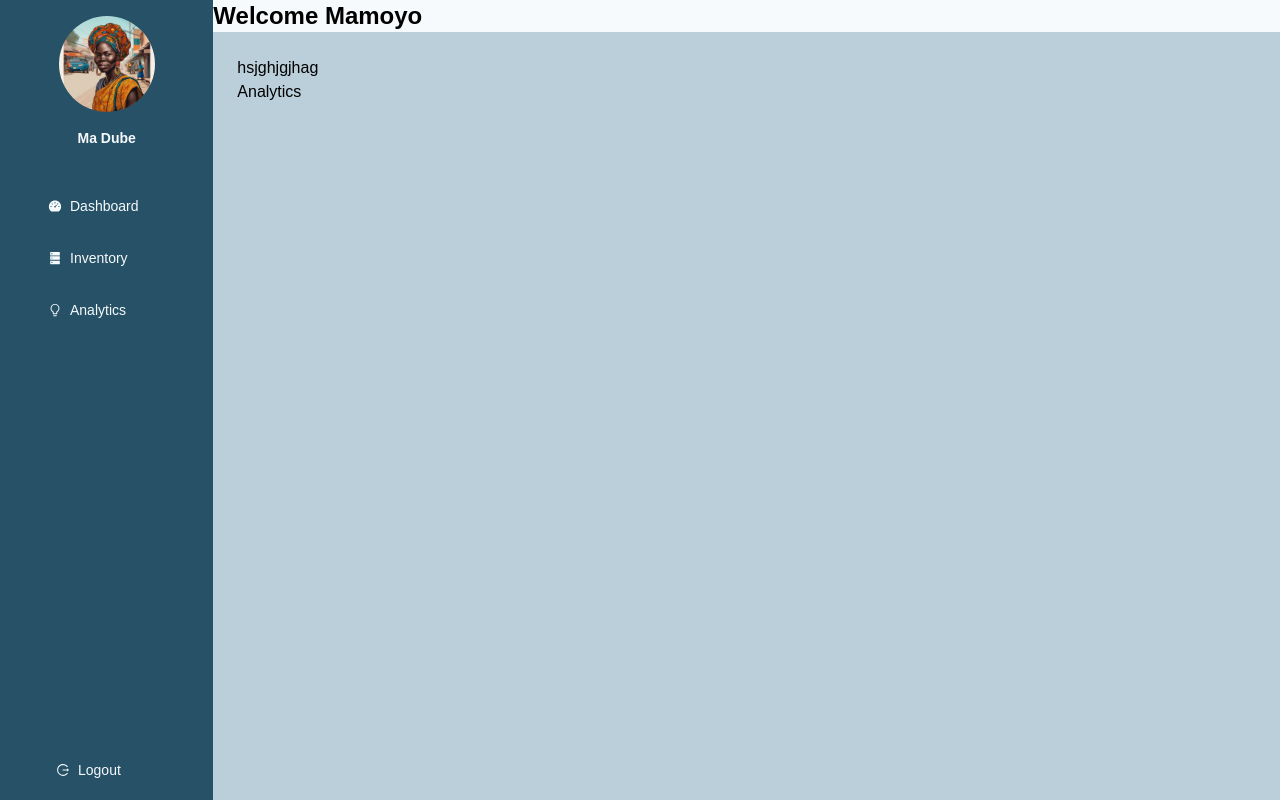
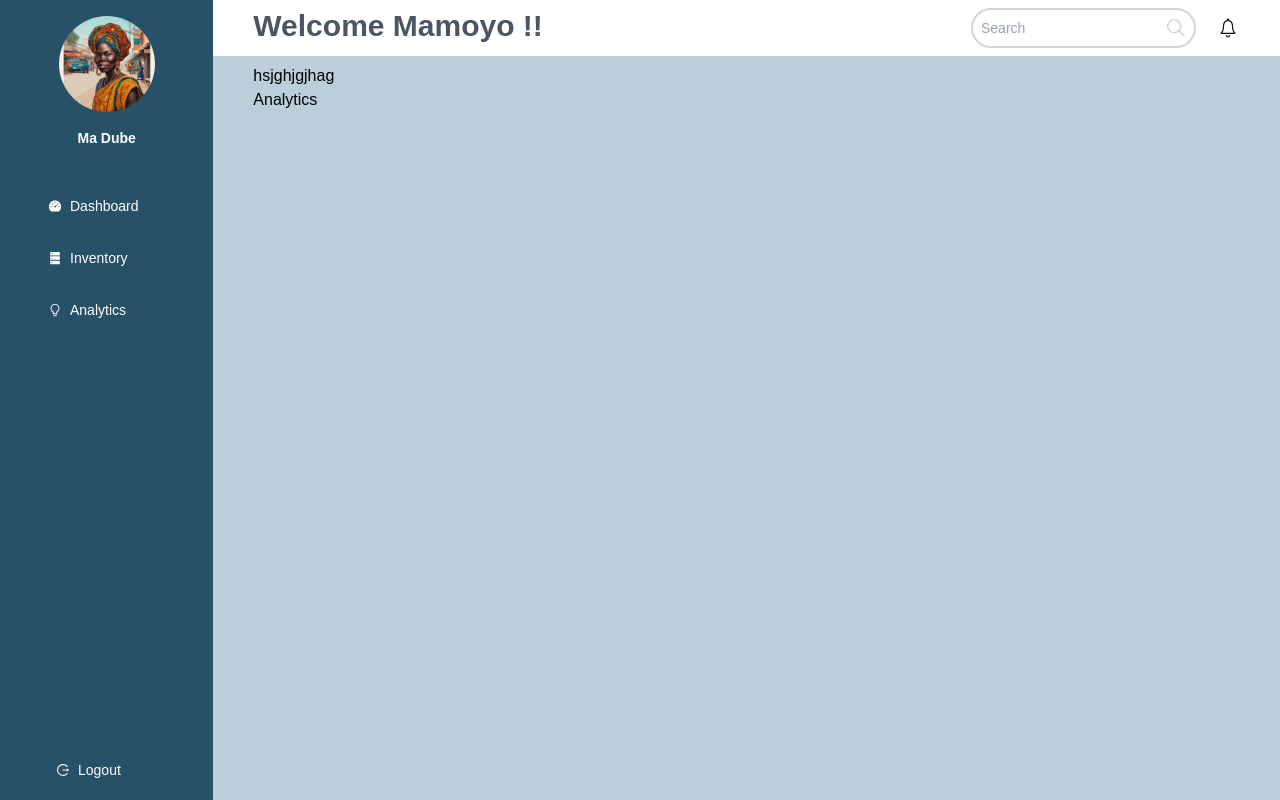
Before and after one commit to francoismavunila/stress_management_web, a Next.js app: page /dashboard/analytics in a window 1280 px wide. Built offline with nearby package versions, Linux system fonts and the light colour scheme.

Commit message:
added top nav

```diff
--- a/src/app/dashboard/layout.js
+++ b/src/app/dashboard/layout.js
@@ -1,15 +1,25 @@
 // components/Layout.js
 import Sidebar from "./components/Sidebar"
+import { IoIosNotificationsOutline } from "react-icons/io";
+import { IoIosSearch } from "react-icons/io";
 
 export default function Layout({ children }) {
     return (
         <div className="flex">
             <Sidebar />
             <div className="flex flex-col w-full">
-                <nav className="bg-white text-black">
-                    <h2 className="text-2xl font-semibold">Welcome Mamoyo</h2>
+                <nav className="bg-white text-black px-10 py-2 flex justify-between">
+                    <p className="text-3xl text-gray-600 font-bold">Welcome Mamoyo !!</p>
+                    <div className="flex items-center gap-5">
+                    <div className="relative">
+                        <input className="border-2 border-gray-300 bg-white h-10 px-2 pr-8 rounded-full text-sm focus:outline-none"
+                            type="search" name="search" placeholder="Search" />
+                        <IoIosSearch className="absolute top-0 right-0 text-2xl text-gray-300 m-2" />
+                    </div>
+                     <IoIosNotificationsOutline className="text-2xl text-headercolor" />
+                    </div>
                 </nav>
-                <main className="p-6 bg-mainbg flex-grow">
+                <main className="px-10 py-2 bg-mainbg text-black flex-grow">
                     hsjghjgjhag
                     {children}
                 </main>
--- a/tailwind.config.js
+++ b/tailwind.config.js
@@ -6,17 +6,17 @@ module.exports = {
     "./src/app/**/*.{js,ts,jsx,tsx,mdx}",
   ],
   theme: {
-    colors: {
-      primary: '#265166',
-      secondary: '#547C90',
-      mainbg:'#BACFDA',
-      white: '#F6FAFD',
-    },
     extend: {
       backgroundImage: {
         "gradient-radial": "radial-gradient(var(--tw-gradient-stops))",
         "gradient-conic":
           "conic-gradient(from 180deg at 50% 50%, var(--tw-gradient-stops))",
+      },
+      colors: {
+        primary: '#265166',
+        secondary: '#547C90',
+        mainbg:'#BACFDA',
+        headercolor:'#121212'
       },
     },
     fontFamily: {
```
